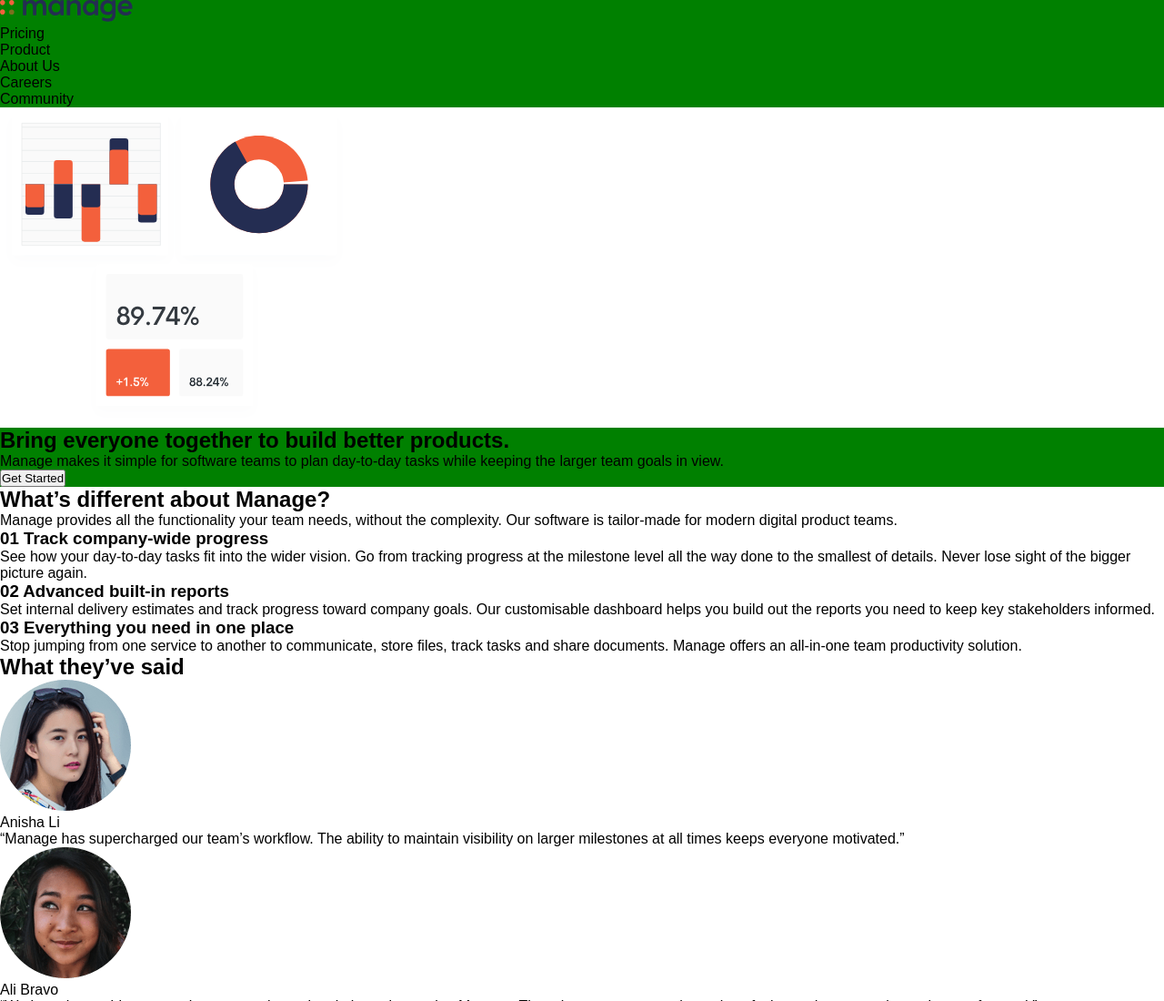
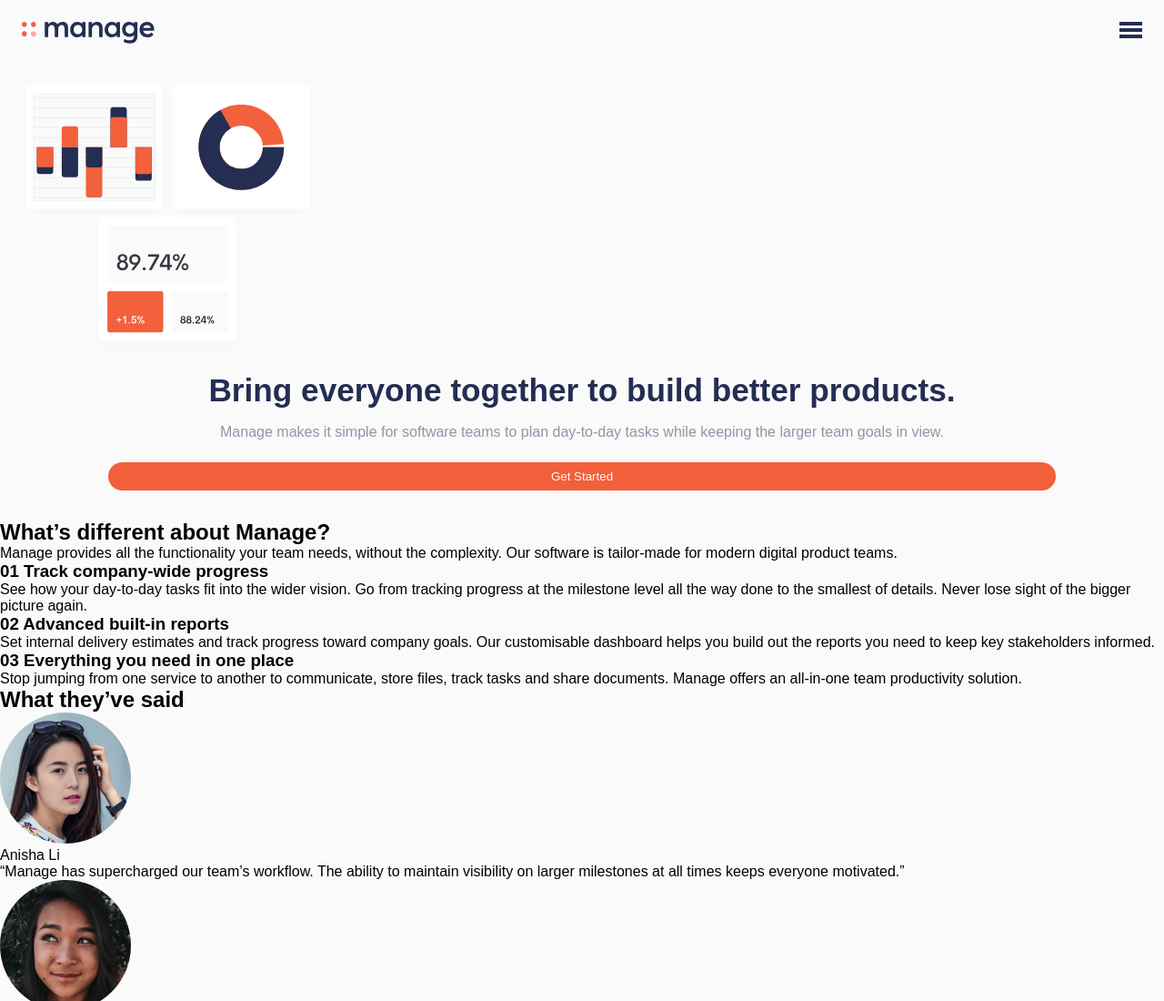
Before and after one commit to Pleopleq/manage-landing-page, a plain HTML site: page index.html in a window 1280 px wide. Shown: the top 1100 px of the page at 91% size. Drawn offline with Linux system fonts and the light colour scheme; a web font is replaced by a local one.

Commit message:
Add style to navbar, hero and callToAction sections. Create a SASS file for every section of the page

```diff
--- a/index.html
+++ b/index.html
@@ -12,7 +12,8 @@
 
 <nav class="blockNavBar">
   <img src="./images/logo.svg" alt="logo" class="blockNavBar__logo">
-  <ul class="blockNavbar__list">
+  <img src="./images/icon-hamburger.svg" alt="logo" class="blockNavBar__hamMenu">
+  <ul class="blockNavBar__list">
     <li>Pricing</li>
     <li>Product</li>
     <li>About Us</li>
@@ -24,7 +25,7 @@
     <!-- GRAPHS -->
 
   <section class="blockHero">
-    <img src="./images/illustration-intro.svg" alt="graphs header" class="blockHero">
+    <img src="./images/illustration-intro.svg" alt="graphs header" class="blockHero__hero">
   </section>
 
     <!-- CALL TO ACTION -->
--- a/styles/sass/callToAction.scss
+++ b/styles/sass/callToAction.scss
@@ -1,3 +1,30 @@
+@use './util/variables' as *;
+
 .blockCTA{
-    background-color: green;
+    display: grid;
+    margin: 0rem 2rem 2rem 2rem;
+    .blockCTA__title{
+        font-size: 2.2rem;
+        text-align: center;
+        color: $dark-blue;
+        line-height: 2.6rem;
+        padding-bottom: 1rem;
+    }
+    .blockCTA__description{
+        text-align: center;
+        font-weight: 400;
+        color: $dark-grayish-blue;
+        padding-bottom: 1.5rem;
+    }
+    .blockCTA__getStarted{
+        background-color: $bright-red;
+        color: $very-light-gray;
+        font-family: $primary-font;
+        font-weight: 400;
+        padding: 0.6em 2em 0.6em 2em;
+        margin: 0 6.5em 0 6.5em;
+        border-radius: 2rem;
+        border: none;
+
+    }
 }
--- /dev/null
+++ b/styles/sass/footer.scss
@@ -0,0 +1 @@
+@use './util/variables' as *;
--- /dev/null
+++ b/styles/sass/functions.scss
@@ -0,0 +1 @@
+@use './util/variables' as *;
--- a/styles/sass/hero.scss
+++ b/styles/sass/hero.scss
@@ -1,3 +1,9 @@
+@use './util/variables' as *;
+
 .blockHero{
-    width: 24rem;
+    display: grid;
+    .blockHero__hero{
+        width: 21rem;
+        padding: 1rem;
+    }
 }
--- a/styles/sass/navbar.scss
+++ b/styles/sass/navbar.scss
@@ -1,3 +1,15 @@
+@use './util/variables' as *;
+
 .blockNavBar{
-    background-color: green;
+    display:grid;
+    grid-template-columns: 1fr 1fr;
+    margin: 1.5rem;
+    .blockNavBar__hamMenu{
+        display: flex;
+        justify-self: flex-end;
+    }
+    .blockNavBar__list{
+        list-style-type: none;
+        display: none;
+    }
 }
--- /dev/null
+++ b/styles/sass/quotes.scss
@@ -0,0 +1 @@
+@use './util/variables' as *;
--- a/styles/sass/root.css
+++ /dev/null
@@ -1,8 +0,0 @@
-* {
-  padding: 0;
-  margin: 0;
-}
-html {
-  font-size: 16px;
-  font-family: "Be Vietnam", sans-serif;
-}
--- a/styles/sass/root.scss
+++ /dev/null
@@ -1,11 +0,0 @@
-$primary-font: 'Be Vietnam', sans-serif;
-
-*{
-    padding:0;
-    margin:0;
-}
-
-html{
-    font-size: 16px;
-    font-family: $primary-font;
-}
--- /dev/null
+++ b/styles/sass/slogan.scss
@@ -0,0 +1 @@
+@use './util/variables' as *;
--- a/styles/sass/style.scss
+++ b/styles/sass/style.scss
@@ -1,25 +1,14 @@
 
-    // PRIMARY COLORS
-    $bright-red:  hsl(12, 88%, 59%);
-    $dark-blue: hsl(228, 39%, 23%);
+@use './util/_variables.scss';
+@use './util/_root.scss';
 
-    //NEUTRAL
-
-    $dark-grayish-blue: hsl(227, 12%, 61%);
-    $very-dark-blue: hsl(233, 12%, 13%);
-    $very-pale-red: hsl(13, 100%, 96%);
-    $very-light-gray: hsl(0, 0%, 98%);
-
-    //FONTS
-
-    $primary-font: 'Be Vietnam', sans-serif;
-
-@use './root.scss';
 @use './navbar.scss';
 @use './hero.scss';
 @use './callToAction.scss';
-
-
+@use './functions.scss';
+@use './quotes.scss';
+@use './slogan.scss';
+@use './footer.scss';
 
 
 
--- /dev/null
+++ b/styles/sass/util/_root.scss
@@ -0,0 +1,12 @@
+@use './variables' as *;
+
+*{
+    padding:0;
+    margin:0;
+}
+
+html{
+    font-size: $primary-font-size;
+    font-family: $primary-font;
+    background-color: $very-light-gray;
+}
--- /dev/null
+++ b/styles/sass/util/_variables.scss
@@ -0,0 +1,16 @@
+
+// PRIMARY COLORS
+$bright-red:  hsl(12, 88%, 59%);
+$dark-blue: hsl(228, 39%, 23%);
+
+//NEUTRAL
+
+$dark-grayish-blue: hsl(227, 12%, 61%);
+$very-dark-blue: hsl(233, 12%, 13%);
+$very-pale-red: hsl(13, 100%, 96%);
+$very-light-gray: hsl(0, 0%, 98%);
+
+//FONTS
+
+$primary-font: 'Be Vietnam', sans-serif;
+$primary-font-size: 16px;
```
Also changed, not shown: styles/sass/callToAction.css (deleted), styles/sass/hero.css (deleted), styles/sass/navbar.css (deleted), styles/sass/style.css (deleted), styles/style.css, 1 other file.
